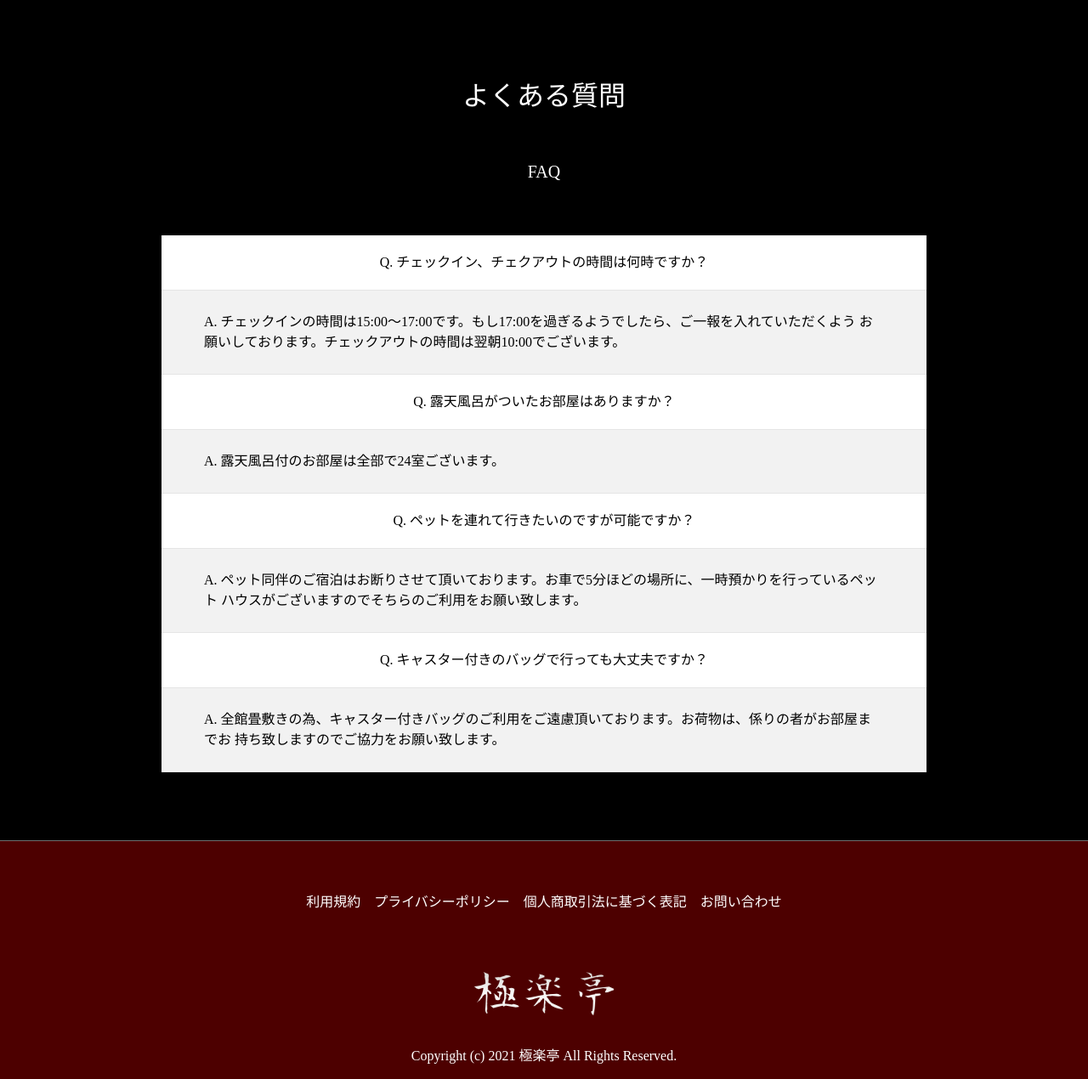
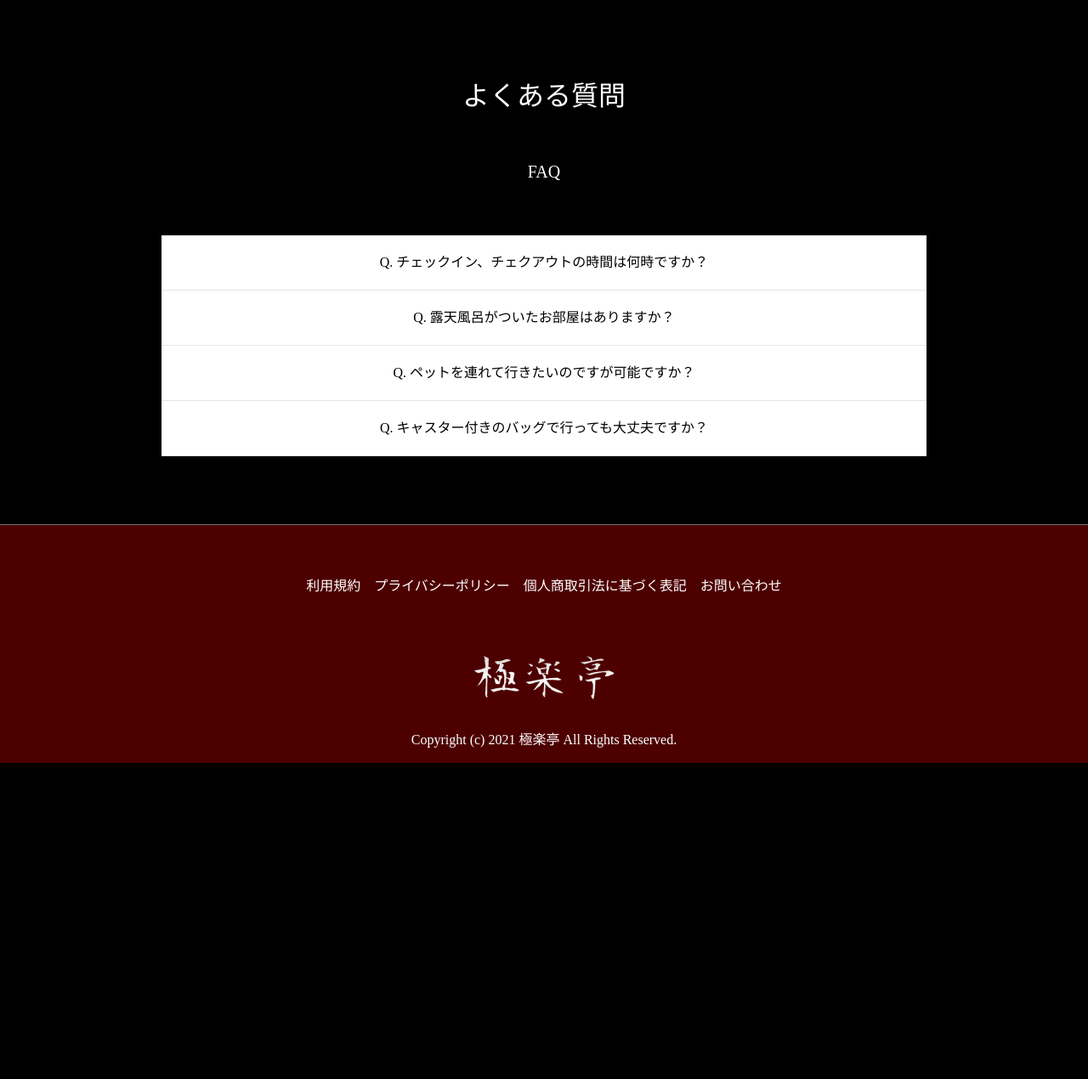
Before and after one commit to kyohhh/jQuery_practice, a PHP site: page / in a window 1280 px wide. Shown: the part 4285-5555 px from the top of the page at 85% size. After the commit the page ends 5183 px from the top, so only its background shows below. Run offline with PHP 8.4, Linux system fonts and the light colour scheme.

Commit message:
レスポンシブ対応_よくある質問

```diff
--- a/css/style.css
+++ b/css/style.css
@@ -659,15 +659,28 @@ img {
 .faq .faq-cont .faq-list .faq-item > a {
   background-color: #fff;
   display: block;
-  padding-top: 20px;
-  padding-bottom: 20px;
-  text-align: center;
+  padding: 14px;
   border-bottom: 1px solid #E5E5E5;
 }
 
+@media print, screen and (min-width: 768px) {
+  .faq .faq-cont .faq-list .faq-item > a {
+    text-align: center;
+    padding-top: 20px;
+    padding-bottom: 20px;
+  }
+}
+
 .faq .faq-cont .faq-list .faq-item .detail {
+  border-bottom: 1px solid #E5E5E5;
   background-color: #F2F2F2;
-  padding: 25px 50px;
-  border-bottom: 1px solid #E5E5E5;
+  padding: 14px;
+  display: none;
+}
+
+@media print, screen and (min-width: 768px) {
+  .faq .faq-cont .faq-list .faq-item .detail {
+    padding: 25px 50px;
+  }
 }
 /*# sourceMappingURL=style.css.map */
--- a/index.html
+++ b/index.html
@@ -229,7 +229,7 @@
                 <div class="faq-cont">
                     <ul class="faq-list">
                         <li class="faq-item">
-                            <a href="#" class="title">
+                            <a href="javascript:void(0)" class="title js-accordion">
                                 <p>Q. チェックイン、チェクアウトの時間は何時ですか？</p>
                             </a>
                             <div class="detail">
@@ -238,7 +238,7 @@
                             </div>
                         </li>
                         <li class="faq-item">
-                            <a href="#" class="title">
+                            <a href="javascript:void(0)" class="title js-accordion">
                                 <p>Q. 露天風呂がついたお部屋はありますか？</p>
                             </a>
                             <div class="detail">
@@ -246,7 +246,7 @@
                             </div>
                         </li>
                         <li class="faq-item">
-                            <a href="#" class="title">
+                            <a href="javascript:void(0)" class="title js-accordion">
                                 <p>Q. ペットを連れて行きたいのですが可能ですか？</p>
                             </a>
                             <div class="detail">
@@ -254,7 +254,7 @@
                             </div>
                         </li>
                         <li class="faq-item">
-                            <a href="#" class="title">
+                            <a href="javascript:void(0)" class="title js-accordion">
                                 <p>Q. キャスター付きのバッグで行っても大丈夫ですか？</p>
                             </a>
                             <div class="detail">
--- a/js/script.js
+++ b/js/script.js
@@ -29,7 +29,13 @@ $(function () {
   $('#nav-btn').on('click', function () {//nav-btnClassをクリックしたら
     $(this).toggleClass('-active');//-activeClassを付け外しする
     $('.nav').toggleClass('-active');//-activeClassを付け外しする
-
-
   });
 });
+
+//FAQ
+$(function () {
+  $('.js-accordion').on('click', function () {
+    $(this).next().slideToggle();
+    //.js-accordionの次の要素をスライドトグルで付け外し
+  })
+});
--- a/scss/object/_faq.scss
+++ b/scss/object/_faq.scss
@@ -13,18 +13,26 @@
         >a{
           background-color: cl(white);
           display: block;
-          padding-top: 20px;
-          padding-bottom: 20px;
-          text-align: center;
+          padding: 14px;
           border-bottom: 1px solid #E5E5E5;
+          @include overTab{
+            text-align: center;
+            padding-top: 20px;
+            padding-bottom: 20px;
+          }
           .title{
 
           }
         }
         .detail{
+          border-bottom: 1px solid #E5E5E5;
           background-color: cl(lightgrey);
+          padding: 14px;
+          display: none;
+          @include overTab{
           padding: 25px 50px;
-          border-bottom: 1px solid #E5E5E5;
+          }
+
         }
       }
     }
```
Also changed, not shown: 1 other file.
